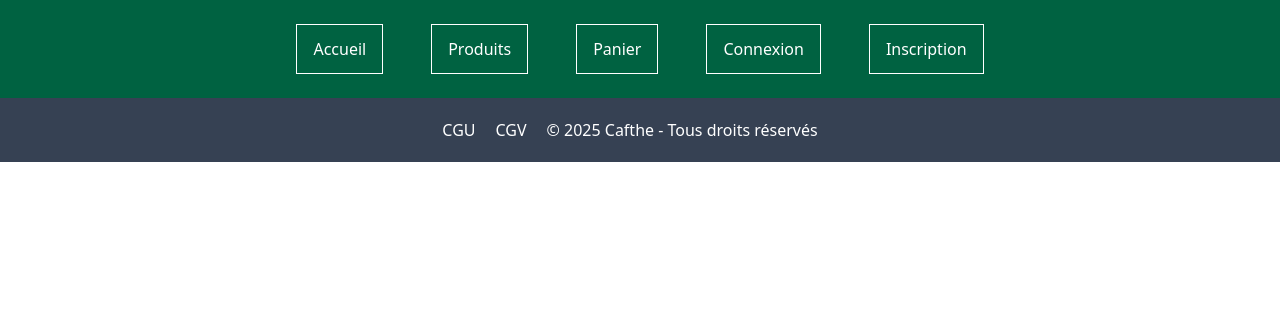
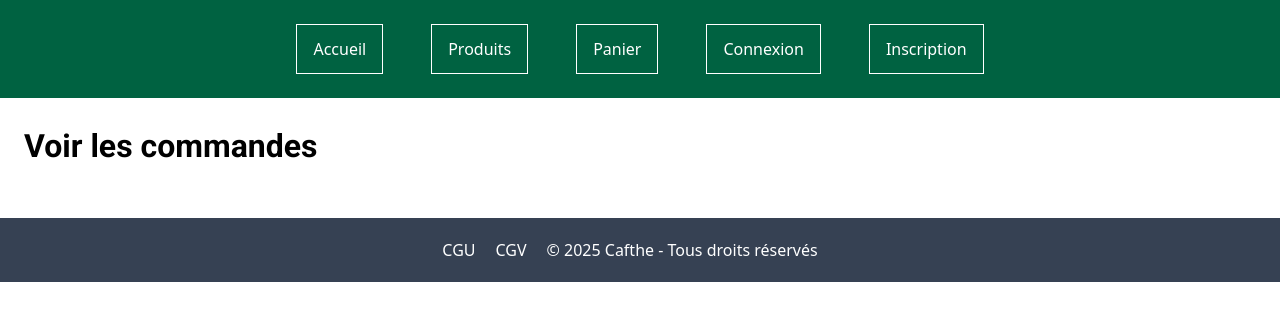
Before and after one commit to aurelienachard/ecommerce_cafthe, a React (Vite) app in the folder front-end/: page /commande in a window 1280 px wide. Shown: the top 320 px of the page. Built offline with nearby package versions, Linux system fonts and the light colour scheme.

Commit message:
feat: ajout du debut de la fonctionnalite de paiement

```diff
--- a/front-end/src/App.jsx
+++ b/front-end/src/App.jsx
@@ -13,6 +13,7 @@ import CGU from './components/cgu'
 import CGV from './components/cgv'
 import PostalConfig from './components/postalconfig'
 import ProfileConfig from './components/profileconfig'
+import ProfilCommande from './components/profileCommande'
 
 import './style.css'
 
@@ -62,8 +63,9 @@ const App = () => {
         <Route path="/fortgetpwd" element={<Fortgetpwd />}></Route>
         <Route path="/CGU" element={<CGU />}></Route>
         <Route path="/CGV" element={<CGV />}></Route>
-        <Route path='/postalconfig' element={<PostalConfig />}></Route>
-        <Route path='/profileconfig' element={<ProfileConfig />}></Route>
+        <Route path="/postalconfig" element={<PostalConfig />}></Route>
+        <Route path="/profileconfig" element={<ProfileConfig />}></Route>
+        <Route path="/commande" element={<ProfilCommande />}></Route>
       </Routes>
 
       <footer className="bg-gray-700 flex justify-center items-center">
--- /dev/null
+++ b/front-end/src/components/profileCommande.jsx
@@ -0,0 +1,9 @@
+const ProfilCommande = () => {
+    return (
+        <div className="flex flex-col p-[24px]">
+            <h1 className="text-[32px] font-[Roboto] mb-[24px] font-bold">Voir les commandes</h1>
+        </div>
+    )
+}
+
+export default ProfilCommande
```
